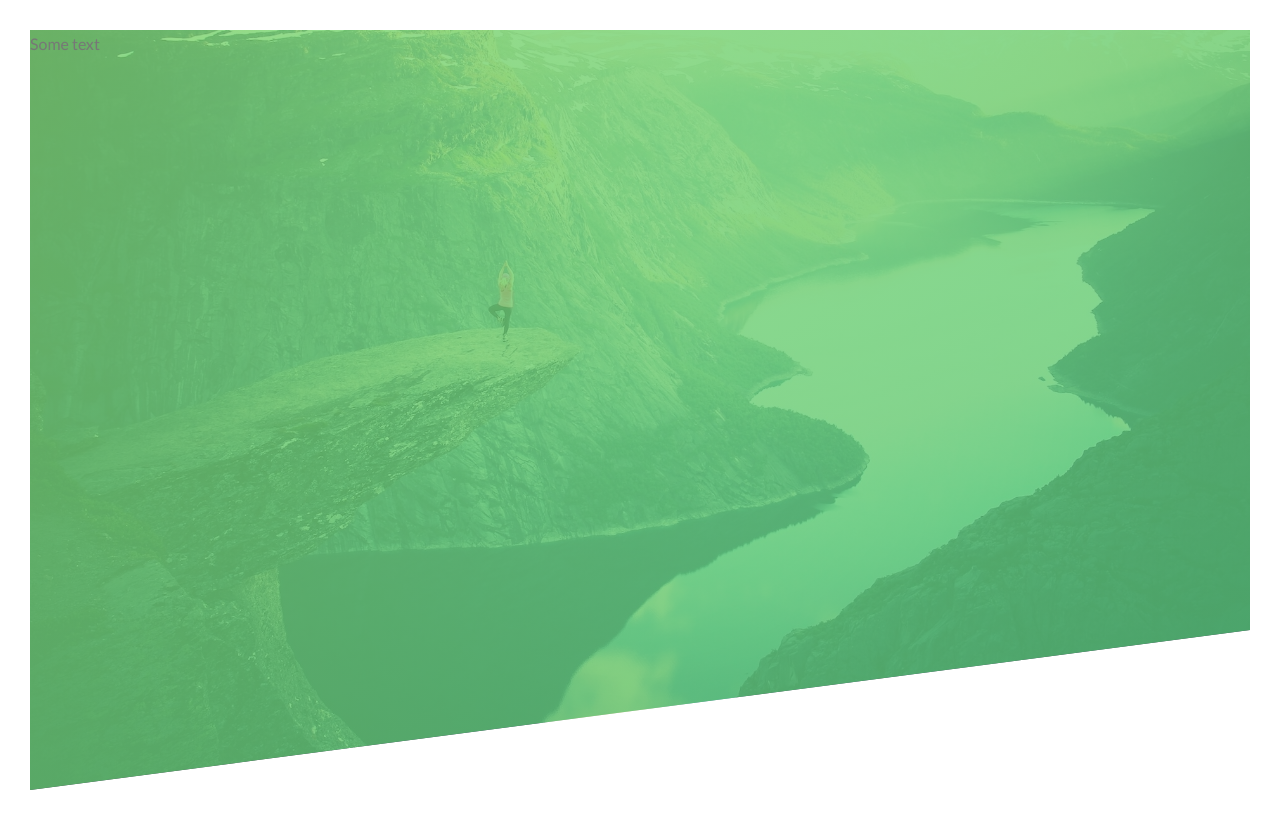
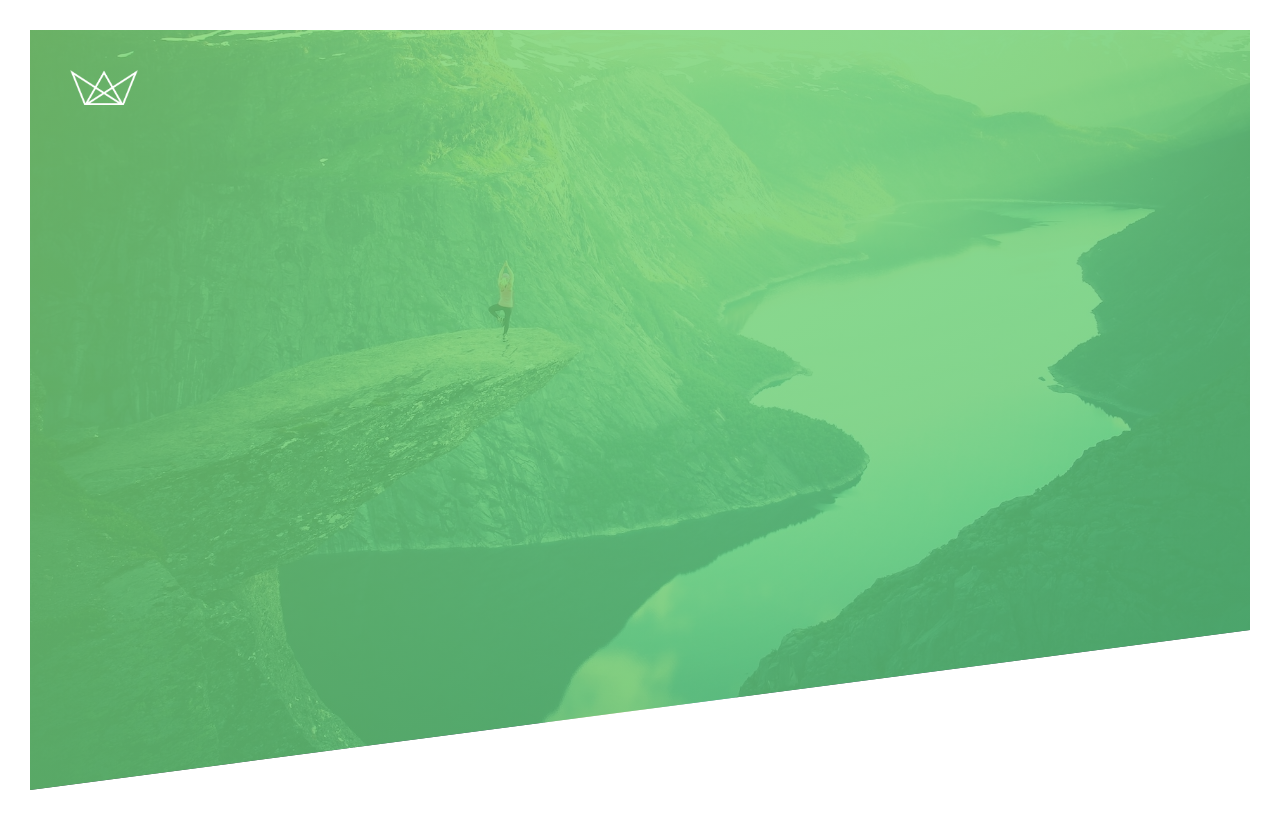
Before and after one commit to georginapuig/advanced-css-and-sass, a plain HTML site: page Natours/starter/index.html in a window 1280 px wide. Drawn offline with Linux system fonts and the light colour scheme; files that its build step writes are made by us from their sources.

Commit message:
add logo

```diff
--- a/Natours/starter/css/style.css
+++ b/Natours/starter/css/style.css
@@ -31,6 +31,17 @@ body {
   url(../img/hero.jpg);
   background-size: cover;
   background-position: top;
+  position: relative;
 
   clip-path: polygon(0 0, 100% 0, 100% 75vh, 0 100%);
 }
+
+.logo-box {
+  position: absolute;
+  top: 40px;
+  left: 40px;
+}
+
+.logo {
+  height: 35px;
+}
--- a/Natours/starter/index.html
+++ b/Natours/starter/index.html
@@ -14,7 +14,9 @@
 	</head>
 	<body>
 		<header class="header">
-            Some text
+			<div class="logo-box">
+				<img src="img/logo-white.png" alt="logo" class="logo">
+			</div>
 		</header>
 
 	</body>
```
Lines whose indentation alone changed are shown as unchanged.
